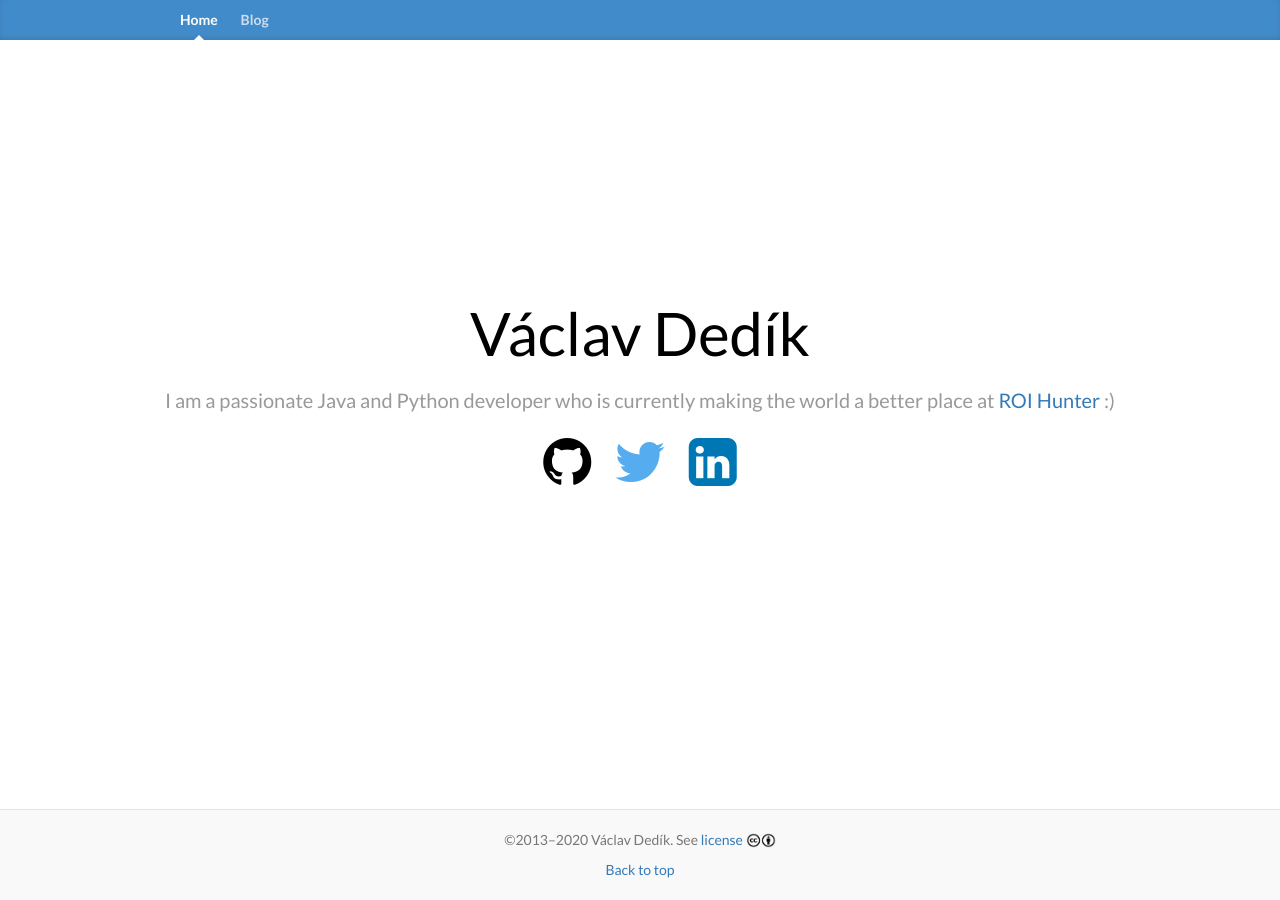
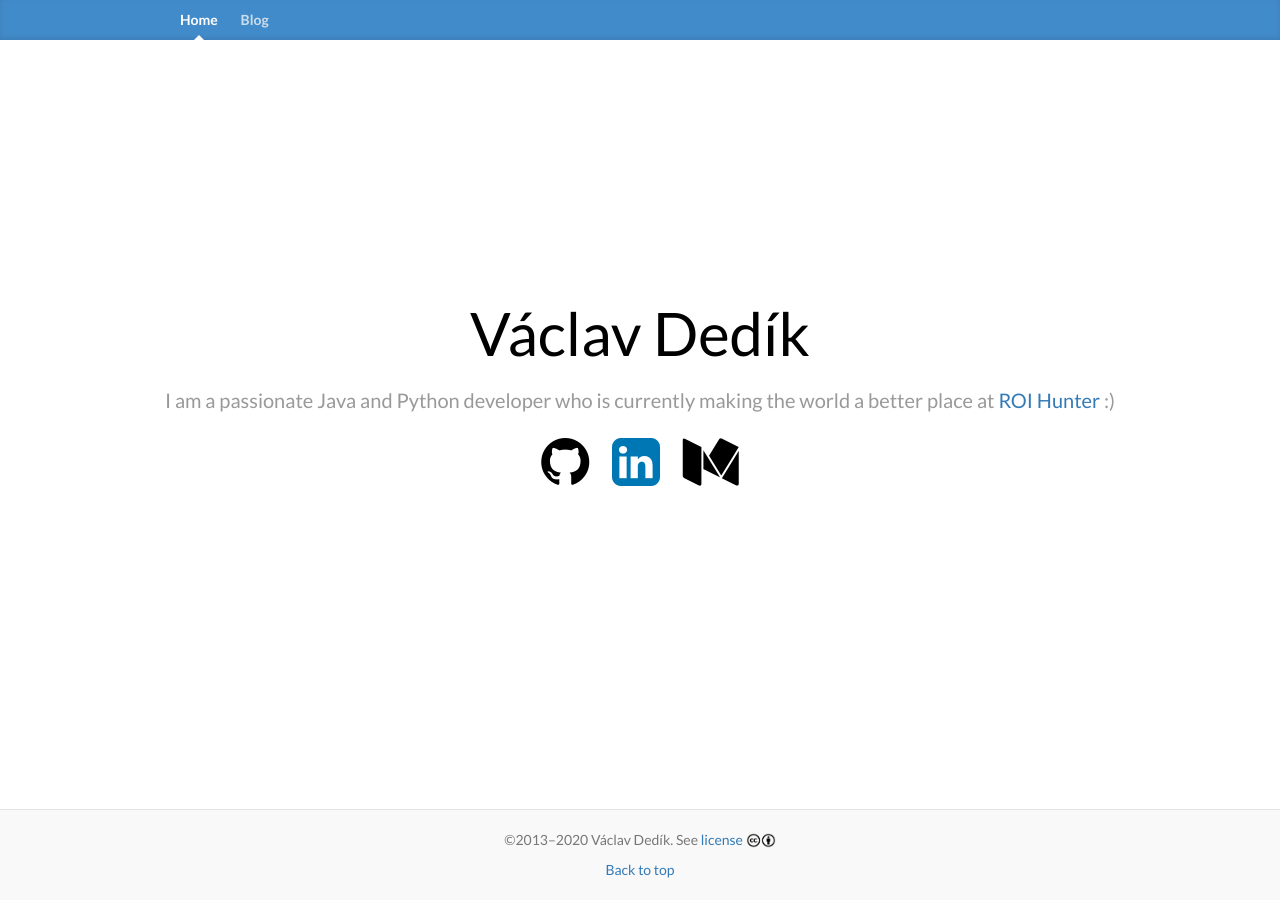
Before and after one commit to VaclavDedik/vaclavdedik.github.io, a Jekyll site: the page built from index.html, in a window 1280 px wide. Built offline with Jekyll 4.4.1, drawn with Linux system fonts in a browser that asks for light colours.

Commit message:
Use medium instead of twitter

```diff
--- a/css/main.css
+++ b/css/main.css
@@ -293,12 +293,12 @@ a .fa-github:hover {
   color: gray;
 }
 
-.fa-twitter {
-  color: #55ACEE;
+.fa-medium {
+  color: black;
 }
 
-a .fa-twitter:hover {
-  color: #7ABBED;
+a .fa-medium:hover {
+  color: gray;
 }
 
 .fa-linkedin-square {
--- a/index.html
+++ b/index.html
@@ -9,11 +9,11 @@ title: Václav Dedík Home
         <a class="icon-only" href="https://github.com/VaclavDedik" title="Github" target="_blank">
             <i class="fa fa-github fa-4x"></i>
         </a>
-        <a class="icon-only" href="https://twitter.com/VaclavDedik" title="Twitter" target="_blank">
-            <i class="fa fa-twitter fa-4x"></i>
-        </a>
         <a class="icon-only" href="https://cz.linkedin.com/in/vaclavdedik" title="LinkedIn" target="_blank">
             <i class="fa fa-linkedin-square fa-4x"></i>
         </a>
+	<a class="icon-only" href="https://medium.com/@vaclavdedik" title="Medium" target="_blank">
+            <i class="fa fa-medium fa-4x"></i>
+        </a>
     </div>
 </div>
```
